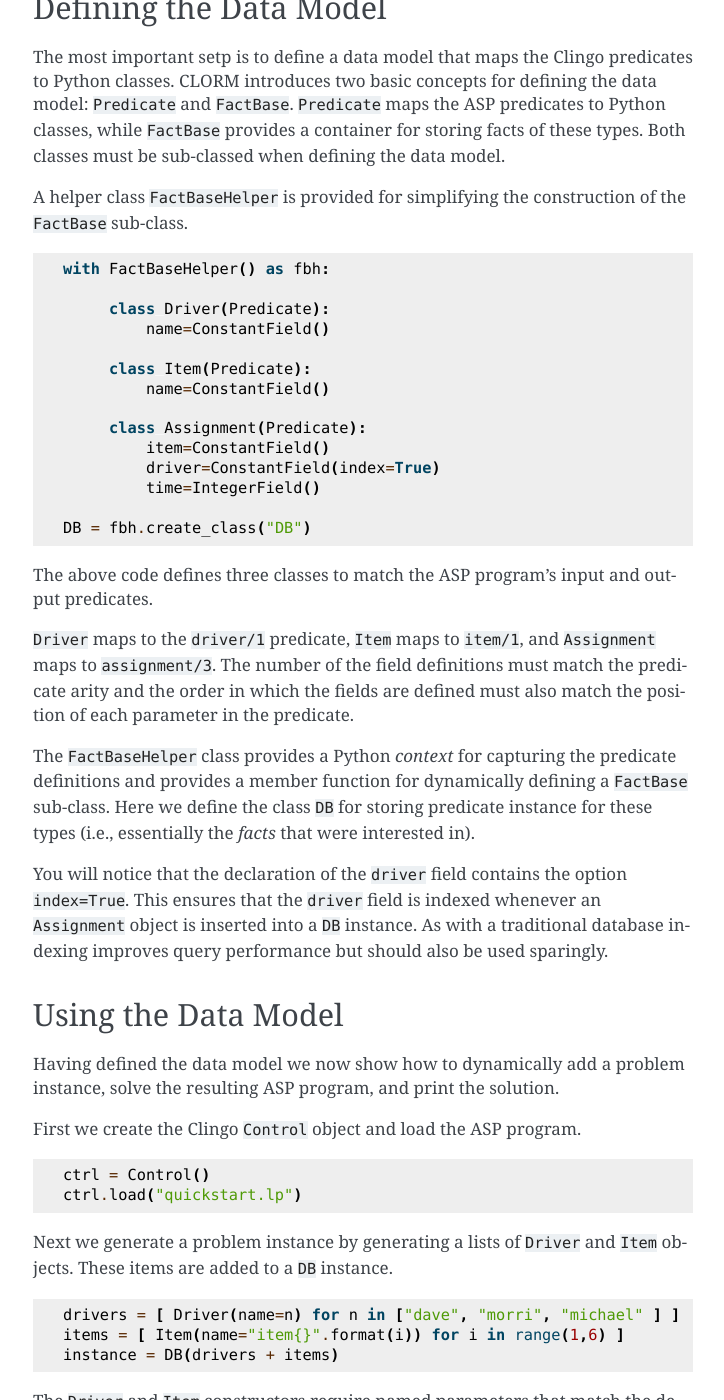
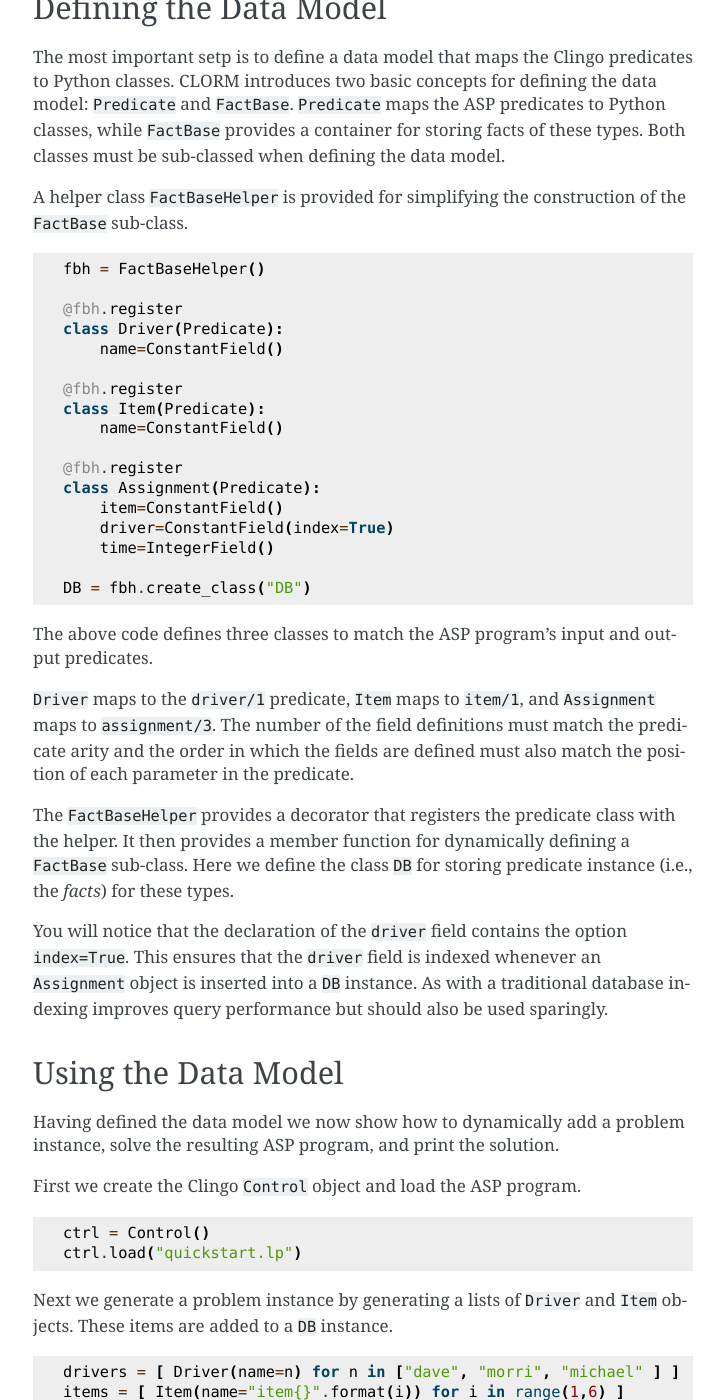
Before and after one commit to potassco/clorm, a Sphinx documentation site: the page built from docs/clorm/quickstart.rst, in a window 1280 px wide and 1400 px high, scrolled down 1783 px. Shown: the whole window, without its empty margins (387-1111 px from the left). Built offline with Sphinx 7.4.7, drawn with Linux system fonts in a browser that asks for light colours.

Commit message:
Changed the quickstart example and documentation to use the FactBaseHelper decorator mode. Added a warning about potentially removing the context mode from the API

```diff
--- a/docs/clorm/predicate.rst
+++ b/docs/clorm/predicate.rst
@@ -251,13 +251,13 @@ So far we have shown how to create Python definitions that match predicates with
 simple terms. However, in ASP it is common to also use complex terms (also
 called *functions*) within a predicate.
 
-.. code-block:: prolog
+.. code-block:: none
 
     booking(20181231, location("Sydney", "Australia)).
 
 or a tuple
 
-.. code-block:: prolog
+.. code-block:: none
 
     booking2(20181231, ("Sydney", "Australia)).
 
--- a/docs/clorm/quickstart.rst
+++ b/docs/clorm/quickstart.rst
@@ -98,18 +98,21 @@ of the ``FactBase`` sub-class.
 
 .. code-block:: python
 
-   with FactBaseHelper() as fbh:
+   fbh = FactBaseHelper()
 
-	class Driver(Predicate):
-            name=ConstantField()
+   @fbh.register
+   class Driver(Predicate):
+       name=ConstantField()
 
-	class Item(Predicate):
-	    name=ConstantField()
+   @fbh.register
+   class Item(Predicate):
+       name=ConstantField()
 
-	class Assignment(Predicate):
-	    item=ConstantField()
-	    driver=ConstantField(index=True)
-	    time=IntegerField()
+   @fbh.register
+   class Assignment(Predicate):
+       item=ConstantField()
+       driver=ConstantField(index=True)
+       time=IntegerField()
 
    DB = fbh.create_class("DB")
 
@@ -121,11 +124,10 @@ predicates.
 must match the predicate arity and the order in which the fields are defined
 must also match the position of each parameter in the predicate.
 
-The ``FactBaseHelper`` class provides a Python *context* for capturing the
-predicate definitions and provides a member function for dynamically defining a
+The ``FactBaseHelper`` provides a decorator that registers the predicate class
+with the helper. It then provides a member function for dynamically defining a
 ``FactBase`` sub-class. Here we define the class ``DB`` for storing predicate
-instance for these types (i.e., essentially the *facts* that were interested
-in).
+instance (i.e., the *facts*) for these types.
 
 You will notice that the declaration of the ``driver`` field contains the option
 ``index=True``. This ensures that the ``driver`` field is indexed whenever an
```
Also changed, not shown: README.rst (+14 -11 lines), docs/clorm/factbase.rst (+41 -28 lines), 2 other files.
